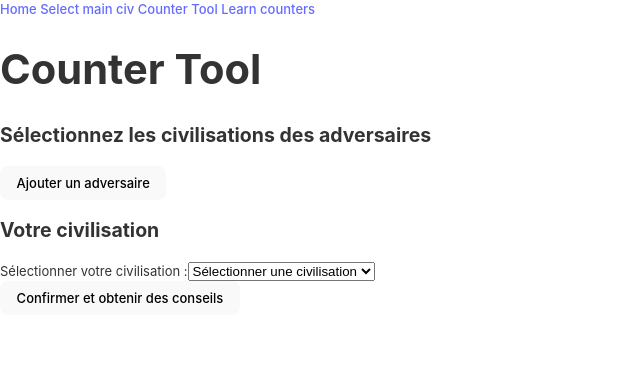
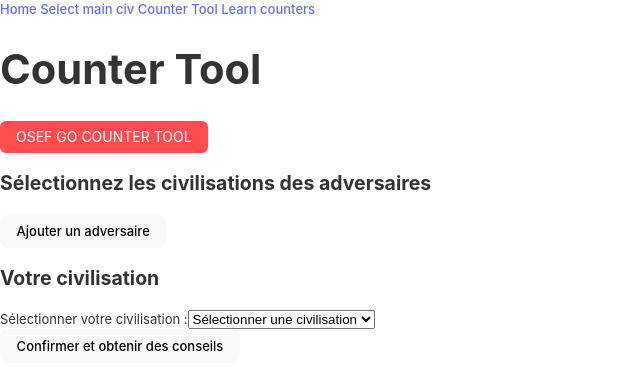
Before and after one commit to LouisMaupas/aomTools, a React (Vite) app: page /counter-tool-select in a window 1280 px wide. Shown: the top 390 px of the page, without its empty margins (0-640 px from the left). Built offline with nearby package versions, Linux system fonts and the light colour scheme.

Commit message:
add file

```diff
--- a/src/pages/CounterToolSelect/CounterToolSelect.jsx
+++ b/src/pages/CounterToolSelect/CounterToolSelect.jsx
@@ -1,6 +1,7 @@
-import React, { useState, useEffect } from "react";
+import { useState, useEffect } from "react";
 import { useNavigate } from "react-router-dom";
-import useStore from "../../store/store"; // Utiliser le store combiné
+import {Button} from "antd"
+import useStore from "../../store/store";
 
 const CounterToolSelect = () => {
   const [civilizations, setCivilizations] = useState([]);
@@ -44,7 +45,8 @@ const CounterToolSelect = () => {
     <div>
       <h1>Counter Tool</h1>
 
-      {/* Section de sélection des civilisations d'adversaires */}
+      <Button type="primary" danger onClick={()=> navigate("/counter-tool")}>OSEF GO COUNTER TOOL</Button>
+
       <div>
         <h2>Sélectionnez les civilisations des adversaires</h2>
         {opponentCivilizations.map((civilization, index) => (
```
Also changed, not shown: vercel.json (added).
